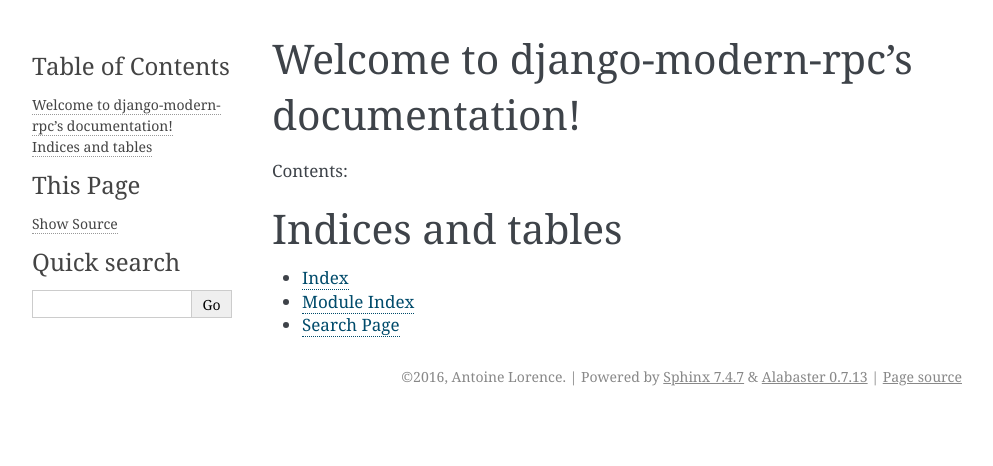
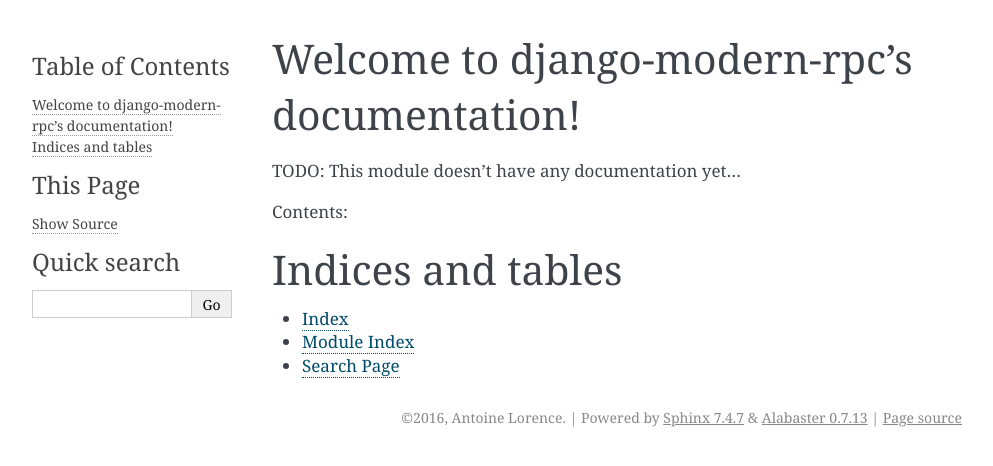
Before and after one commit to alorence/django-modern-rpc, a Sphinx documentation site: the page built from docs/source/index.rst, in a window 1280 px wide. Shown: the top 466 px of the page, without its empty margins (148-1141 px from the left). Built offline with Sphinx 7.4.7, drawn with Linux system fonts in a browser that asks for light colours.

Commit message:
No doc yet

```diff
--- a/docs/source/index.rst
+++ b/docs/source/index.rst
@@ -5,6 +5,8 @@
 
 Welcome to django-modern-rpc's documentation!
 =============================================
+
+TODO: This module doesn't have any documentation yet...
 
 Contents:
 
```
